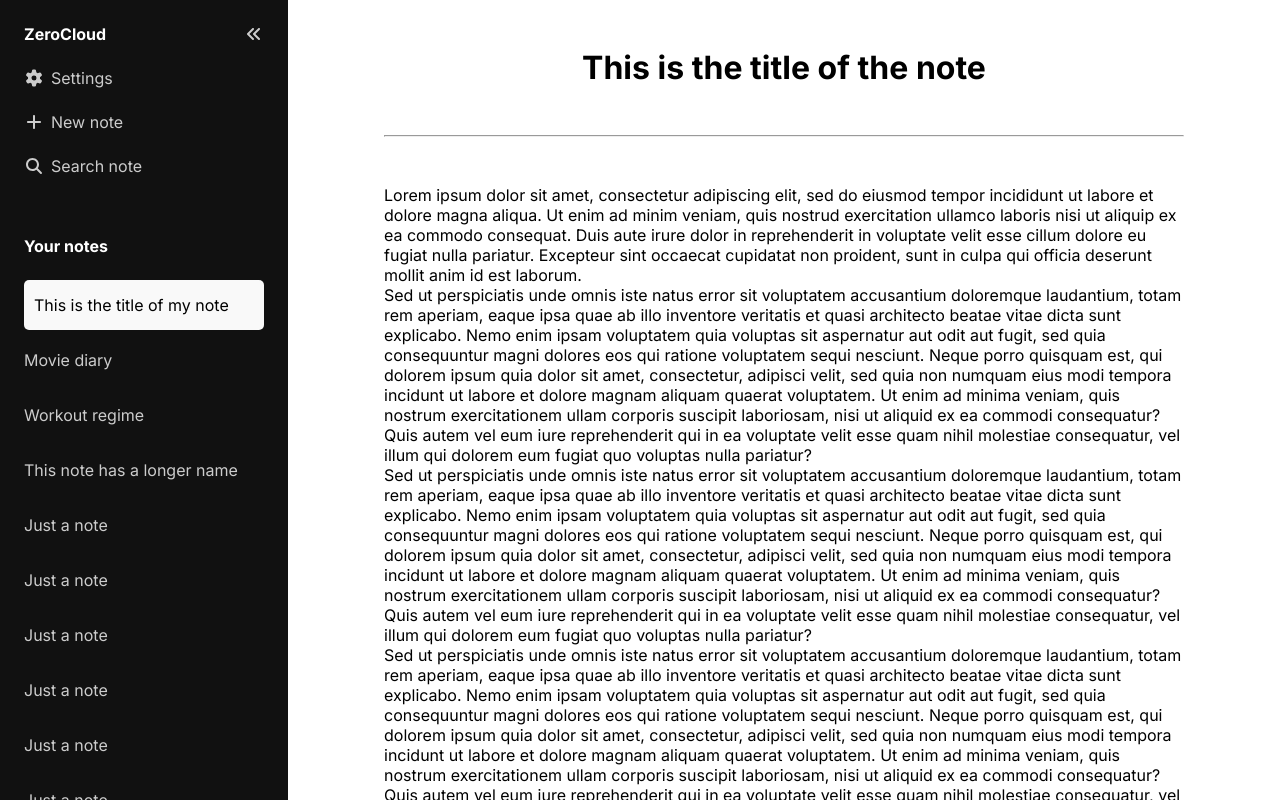
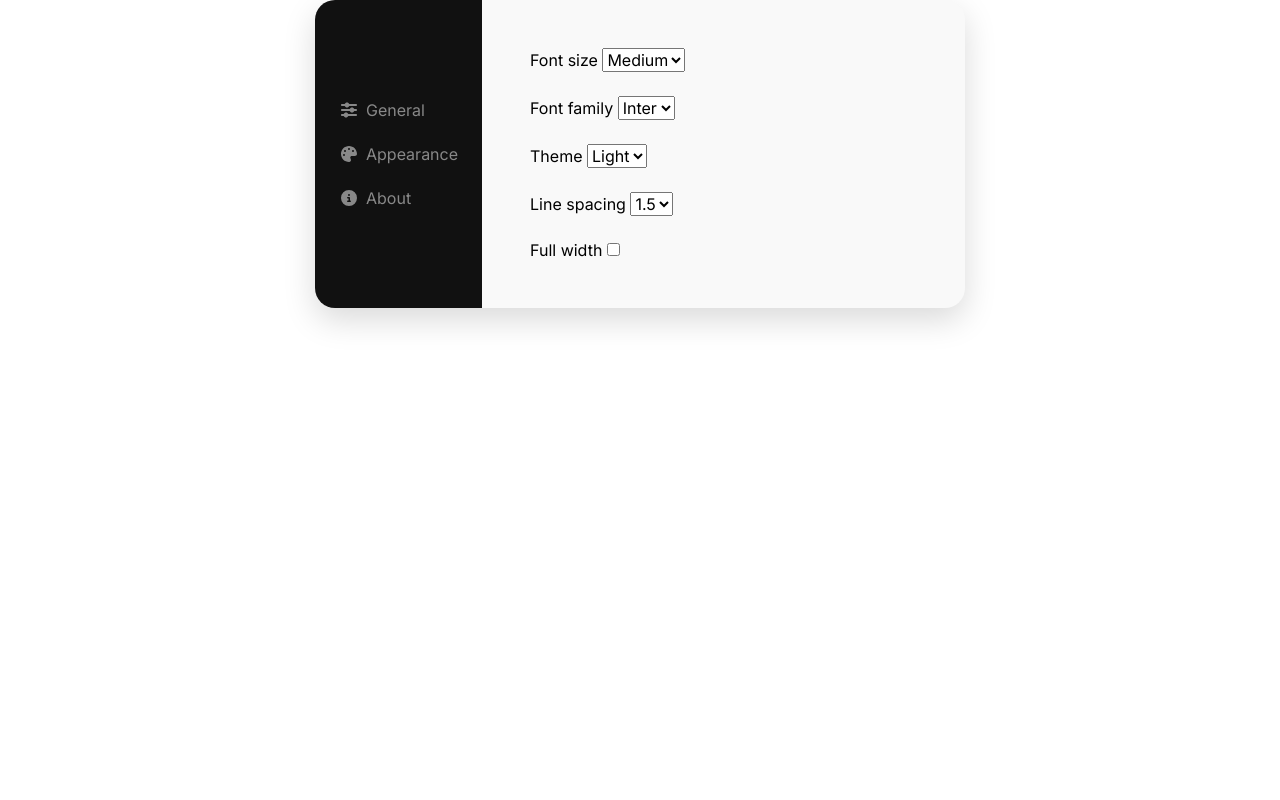
Before and after one commit to ZadniproIon/zero-cloud-notes-app, a React (Create React App) app in the folder react-app/: page / in a window 1280 px wide. Built offline with nearby package versions, Linux system fonts and the light colour scheme.

Commit message:
Started Settings modal. Finished (almost) the General tab.

```diff
--- a/react-app/src/App.js
+++ b/react-app/src/components/App.js
@@ -1,11 +1,13 @@
 import { Sidebar } from './Sidebar';
 import NoteWindow from './NoteWindow';
+import SettingsModal from './SettingsModal';
 
 function App() {
   return (
     <div id='app-window'>
-      <Sidebar />
-      <NoteWindow />
+      {/*<Sidebar />
+      <NoteWindow /> */}
+      <SettingsModal />
     </div>
   );
 }
--- /dev/null
+++ b/react-app/src/components/SettingsModal.css
@@ -0,0 +1,103 @@
+#settings-modal {
+    display: flex;
+    flex-direction: row;
+    background-color: #F9F9F9;
+    overflow: hidden;
+    width: 650px;
+    margin: auto auto;
+    border-radius: 20px;
+
+    box-shadow: 0px 12px 32px rgba(0, 0, 0, 0.15);
+
+}
+
+#settings-modal-sidebar {
+    background-color: #111111;
+    color: #888888;
+    display: flex;
+    flex-direction: column;
+    justify-content: center;
+    align-items: left;
+
+
+    padding: 1.5rem;
+
+}
+
+#settings-modal-sidebar button {
+    display: flex;
+    flex-direction: row;
+    align-items: center;
+
+
+    color: #888888;
+    background-color: unset;
+    border: unset;
+    padding: 0.75rem 0;
+    gap: 7px;
+}
+
+#settings-modal-sidebar button:hover {
+    cursor: pointer;
+    color: #FFFFFF;
+}
+
+#settings-modal-content {
+    flex: 1;
+    padding: 3rem;
+
+
+}
+
+.tab {
+    display: none;
+}
+
+.tab.active {
+    display: block;
+    display: flex;
+    flex-direction: column;
+    gap: 1.5rem;
+}
+
+#general {
+
+}
+
+#general h2 {
+    text-align: center;
+}
+
+#general-options-div {
+    display: flex;
+    flex-direction: column;
+    gap: 10px;
+}
+#general-options-div > div {
+    display: flex;
+    flex-direction: row;
+    justify-content: space-between;
+    align-items: center;
+
+}
+
+#general-options-div > div button {
+    font-size: 1em;
+    padding: 15px 10px;
+    border-radius: 5px;
+    border: 1px solid #CCCCCC;
+    color: #333333;
+
+    display: flex;
+    flex-direction: row;
+    align-items: center;
+    gap: 7px;
+
+    cursor: pointer;
+}
+
+#delete-button {
+    background-color: #FF4D4F;
+    border: 1px solid #FF4D4F !important;
+    color: #FFFFFF !important;
+}
--- /dev/null
+++ b/react-app/src/components/SettingsModal.js
@@ -0,0 +1,55 @@
+import './SettingsModal.css';
+import { FontAwesomeIcon } from '@fortawesome/react-fontawesome';
+import { faSliders, faPalette, faCircleInfo, faTrash, faUpload, faDownload, faCube } from '@fortawesome/free-solid-svg-icons';
+
+
+export function SettingsModal() {
+
+    return (
+        <div id="settings-modal">
+            <div id="settings-modal-sidebar">
+                <button onclick="showTab('general')"><FontAwesomeIcon icon={faSliders} />General</button>
+                <button onclick="showTab('appearance')"><FontAwesomeIcon icon={faPalette} />Appearance</button>
+                <button onclick="showTab('about')"><FontAwesomeIcon icon={faCircleInfo} />About</button>
+            </div>
+            <div id="settings-modal-content">
+
+                {/* General tab */}
+                <div class="tab" id="general">
+                    <h2>Hello, dear user!</h2>
+                    <div id='general-options-div'>
+                        <div><p>Import dummy notes</p><button><FontAwesomeIcon icon={faCube} />Import</button></div>
+                        <div><p>Import (actual) notes</p><button><FontAwesomeIcon icon={faUpload} />Import</button></div>
+                        <div><p>Export notes</p><button><FontAwesomeIcon icon={faDownload} />Export</button></div>
+                        <div><p>Delete all notes</p><button id='delete-button'><FontAwesomeIcon icon={faTrash} />Delete</button></div>
+                    </div>
+
+                </div>
+
+                {/* Appearance tab */}
+                <div class="tab active" id="appearance">
+                    <label>Font size <select><option>Medium</option></select></label>
+                    <label>Font family <select><option>Inter</option></select></label>
+                    <label>Theme <select><option>Light</option></select></label>
+                    <label>Line spacing <select><option>1.5</option></select></label>
+                    <label>Full width <input type="checkbox"/></label>
+                </div>
+
+                {/* About tab */}
+                <div class="tab" id="about">
+                    <h2>ZeroCloud - notes app</h2>
+                    <p><strong>Fully</strong> offline</p>
+                    <p><strong>Light</strong> weight</p>
+                    <p><strong>Privacy</strong> focused</p>
+                    <p><strong>Version</strong> 0.0.1 (beta)</p>
+                    <p><strong>Last update</strong> 21.04.2025</p>
+                    <button>GitHub</button>
+                    <button>Telegram</button>
+                </div>
+            </div>
+        </div>
+
+    );
+}
+
+export default SettingsModal;
--- a/react-app/src/index.js
+++ b/react-app/src/index.js
@@ -3,7 +3,7 @@ import ReactDOM from 'react-dom/client';
 
 import './index.css';
 
-import App from './App';
+import App from './components/App';
 
 
 const root = ReactDOM.createRoot(document.getElementById('root'));
```
Also changed, not shown: react-app/src/components/App.css (added), react-app/src/components/NoteWindow.js (renamed from react-app/src/NoteWindow.js), react-app/src/components/Sidebar.js (renamed from react-app/src/Sidebar.js).
